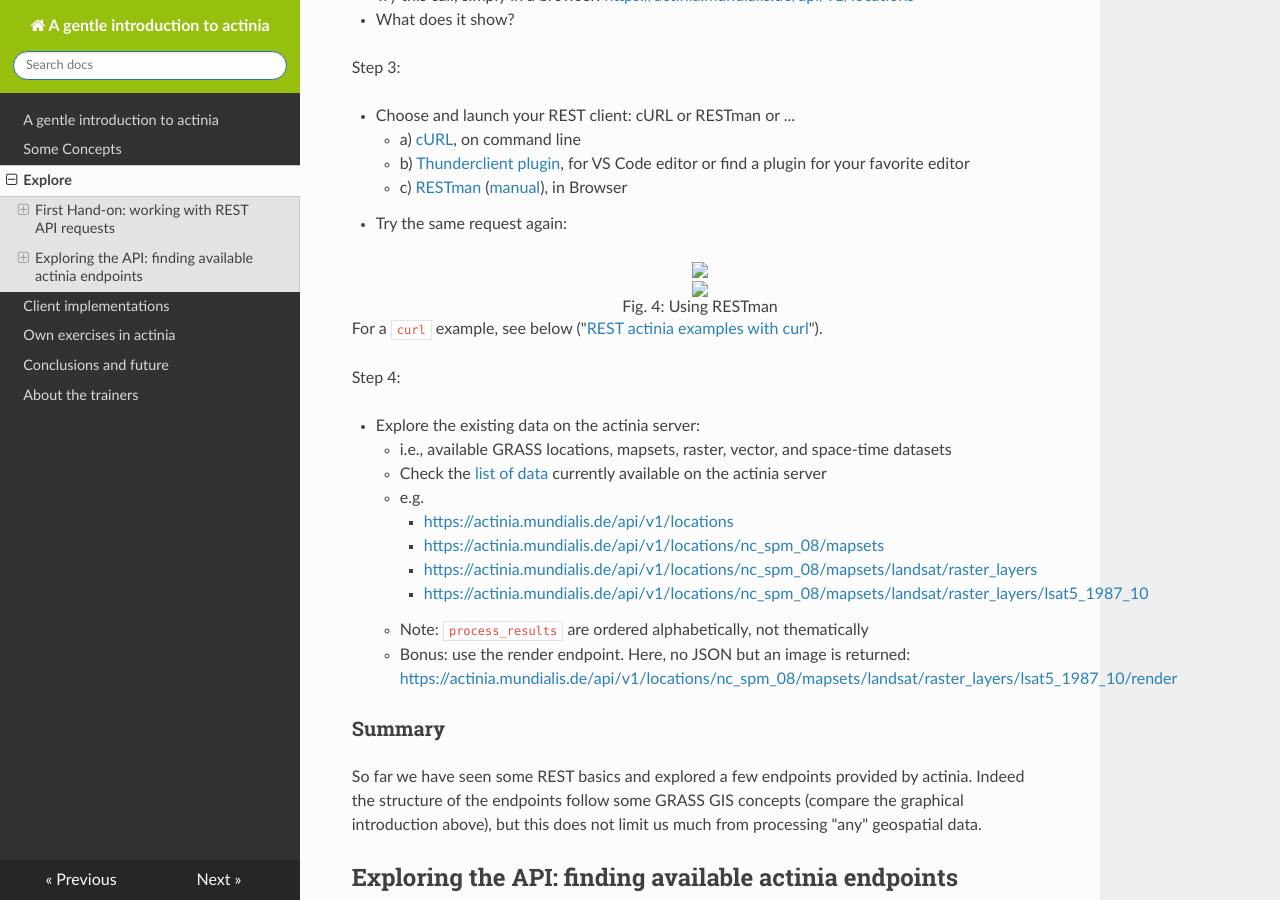
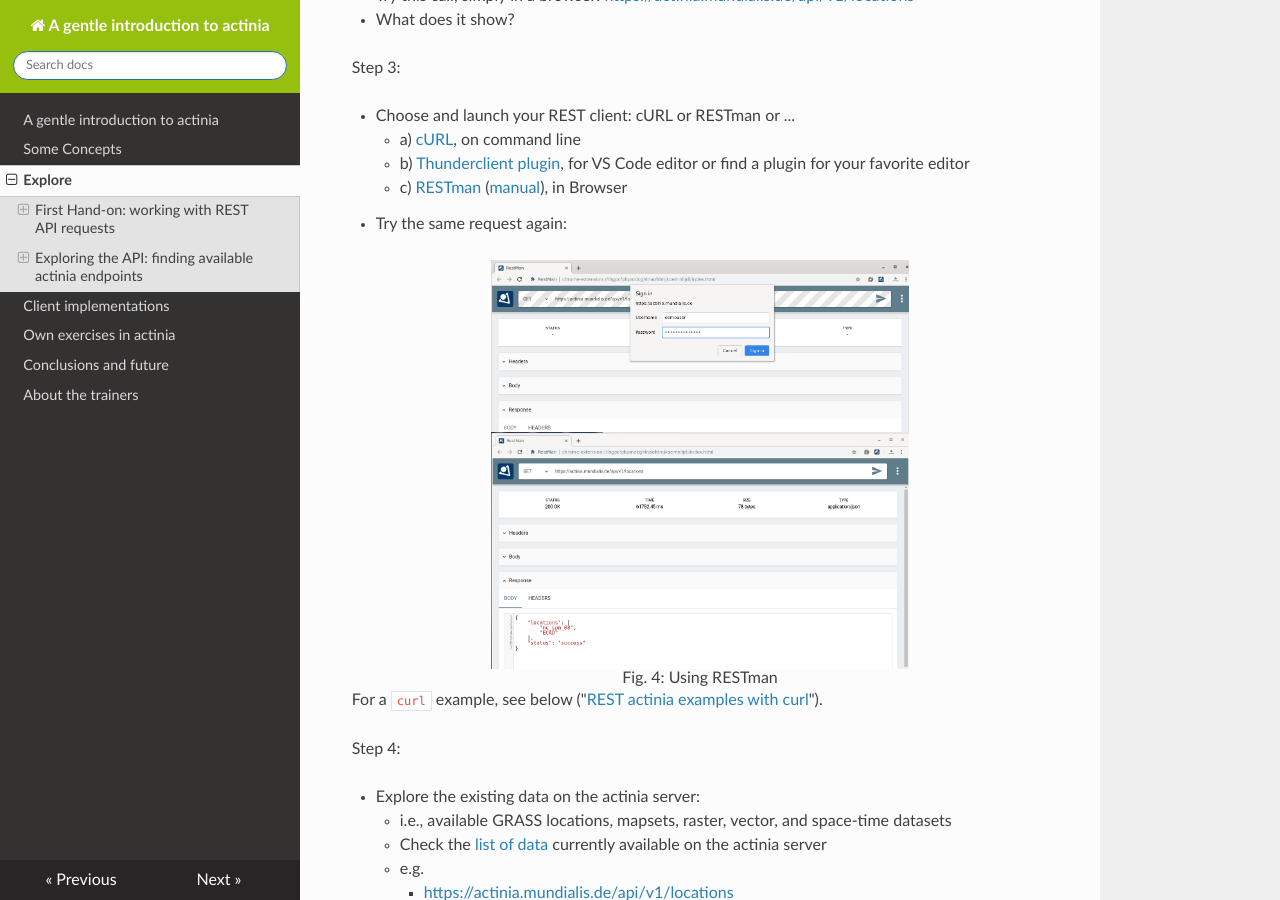
Before and after one commit to actinia-org/actinia-introduction, an MkDocs documentation site: the page built from docs/3_explore.md, in a window 1280 px wide and 900 px high, scrolled down 452 px. Built offline with MkDocs 1.6.1, drawn with Linux system fonts in a browser that asks for light colours; nearby versions of some CDN libraries.

Commit message:
fix img links

````diff
--- a/docs/3_explore.md
+++ b/docs/3_explore.md
@@ -26,8 +26,8 @@
 * Try the same request again:
 
 <center>
-<a href="img/actinia_restman01.png"><img src="img/actinia_restman01.png" width="60%"></a><br>
-<a href="img/actinia_restman02.png"><img src="img/actinia_restman02.png" width="60%"></a><br>
+<a href="../img/actinia_restman01.png"><img src="../img/actinia_restman01.png" width="60%"></a><br>
+<a href="../img/actinia_restman02.png"><img src="../img/actinia_restman02.png" width="60%"></a><br>
 Fig. 4: Using RESTman
 </center>
 
@@ -89,14 +89,14 @@
 * To see a simple **list of endpoints** (and more), have a look at the "paths" section in the [API JSON](https://actinia.mundialis.de/api/v1/swagger.json). If the formatting looks "ugly", get the [JSON Formatter](https://chrome.google.com/webstore/detail/json-formatter/bcjindcccaagfpapjjmafapmmgkkhgoa) extension.
 
 <center>
-<a href="img/actinia_swagger_paths.png"><img src="img/actinia_swagger_paths.png" width="60%"></a><br>
+<a href="../img/actinia_swagger_paths.png"><img src="../img/actinia_swagger_paths.png" width="60%"></a><br>
 Fig. 5: actinia list of endpoints (in the "paths" section)
 </center>
 
 * **List of supported processes** (> 500): see [API modules](https://actinia.mundialis.de/api/v1/modules) (note: the process chain templates are at bottom, category "actinia-module")
 
 <center>
-<a href="img/actinia_modules.png"><img src="img/actinia_modules.png" width="60%"></a><br>
+<a href="../img/actinia_modules.png"><img src="../img/actinia_modules.png" width="60%"></a><br>
 Fig. 6: actinia list of GRASS GIS processes (> 500)
 </center>
 
@@ -193,7 +193,7 @@
 ```
 
 <center>
-<a href="img/curl_output_std.png"><img src="img/curl_output_std.png" width="60%"></a><br>
+<a href="../img/curl_output_std.png"><img src="../img/curl_output_std.png" width="60%"></a><br>
 </center>
 
 Note the style difference of output:
@@ -204,7 +204,7 @@
 ```
 
 <center>
-<a href="img/curl_output_jq.png"><img src="img/curl_output_jq.png" width="60%"></a><br>
+<a href="../img/curl_output_jq.png"><img src="../img/curl_output_jq.png" width="60%"></a><br>
 </center>
 
 #### List map layers and their metadata
@@ -283,7 +283,7 @@
 * add the JSON in the body section in RAW format
 
 <center>
-<a href="img/actinia_restman_post.png"><img src="img/actinia_restman_post.png" width="60%"></a><br>
+<a href="../img/actinia_restman_post.png"><img src="../img/actinia_restman_post.png" width="60%"></a><br>
 Fig. 7 RESTman POST request example (source: Luca Delucchi)
 </center>
 
@@ -368,7 +368,7 @@
 Being an asynchronous process, the result is not offered directly but at the bottom of the JSON output (in the terminal) a resource ID (red box) and a resource URI is shown:
 
 <center>
-<a href="img/curl_resource_id.png"><img src="img/curl_resource_id.png" width="60%"></a><br>
+<a href="../img/curl_resource_id.png"><img src="../img/curl_resource_id.png" width="60%"></a><br>
 </center>
 
 Use this URI for retrieving the process status, e.g. using your browser (`F5` to reload page until job is ready).
@@ -397,6 +397,6 @@
 The resulting files can now be downloaded (they'll remain for 24 hs on the server).
 
 <center>
-<a href="img/qgis_actinia_data_viz.png"><img src="img/qgis_actinia_data_viz.png" width="60%"></a><br>
+<a href="../img/qgis_actinia_data_viz.png"><img src="../img/qgis_actinia_data_viz.png" width="60%"></a><br>
 Fig. 8: actinia output shown in QGIS (aspect map)
 </center>
````
Also changed, not shown: docs/2_concepts.md (+3 -3 lines), docs/4_clients.md (+7 -7 lines), docs/6_conclusions.md (+1 -1 lines).
